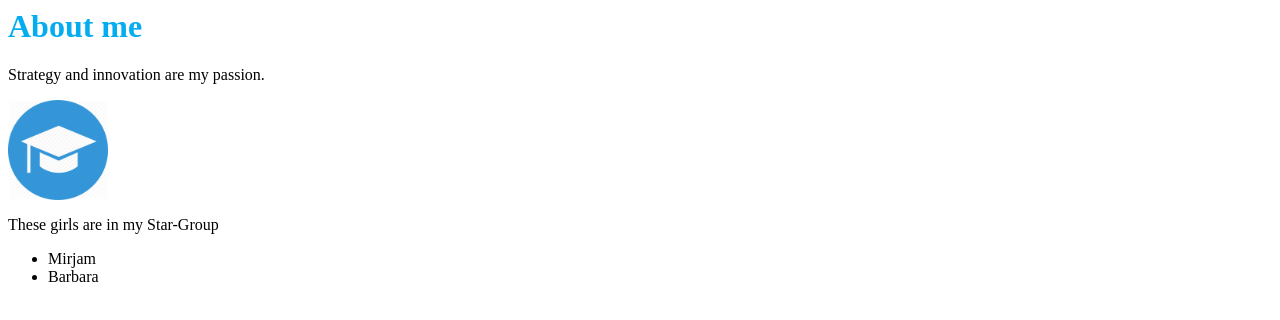
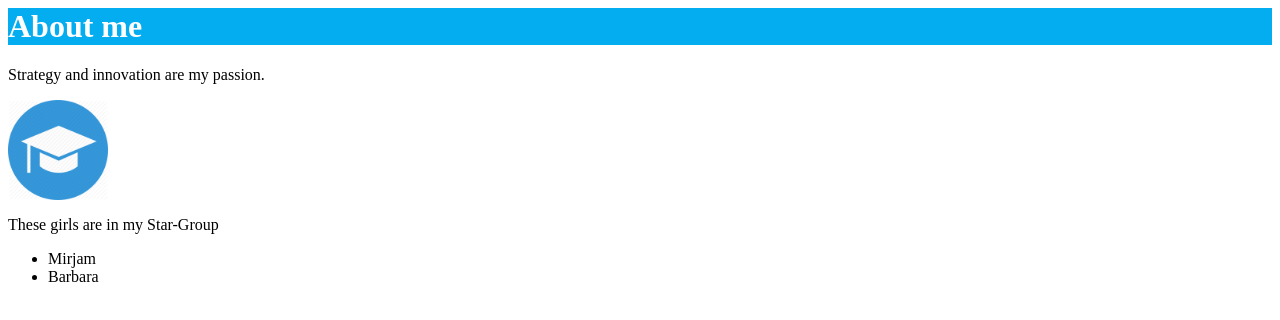
Before and after one commit to viviana-p/viviana-p.github.io, a plain HTML site: page index.html in a window 1280 px wide. Drawn offline with Linux system fonts and the light colour scheme.

Commit message:
14: background

```diff
--- a/main.css
+++ b/main.css
@@ -1,3 +1,4 @@
 h1 {
-    color: #04ACF0;
+    background-color: #04ACF0;
+    color: #FFFFFF;
 }
```
